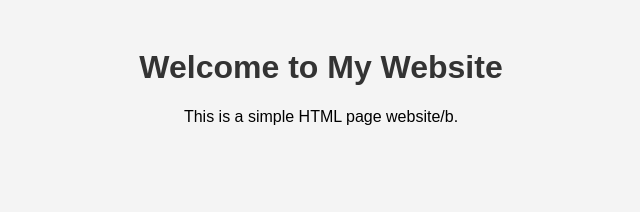
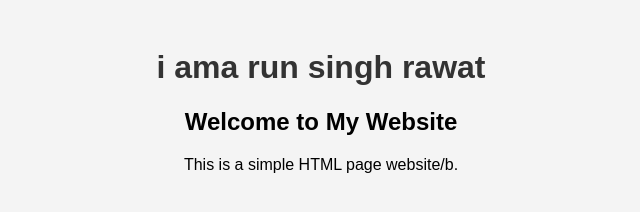
Before and after one commit to arun8979/FirstRepo, a plain HTML site: page index.html in a window 1280 px wide. Shown: the whole page, without its empty margins (319-959 px from the left). Drawn offline with Linux system fonts and the light colour scheme.

Commit message:
minor changes

```diff
--- a/index.html
+++ b/index.html
@@ -22,7 +22,8 @@
     </script>
 </head>
 <body onload="showMessage()">
-    <h1>Welcome to My Website</h1>
+    <h1>i ama run singh rawat</h1>
+    <h2>Welcome to My Website</h2>
     <p>This is a simple HTML page website/b.</p>
 </body>
 
```
